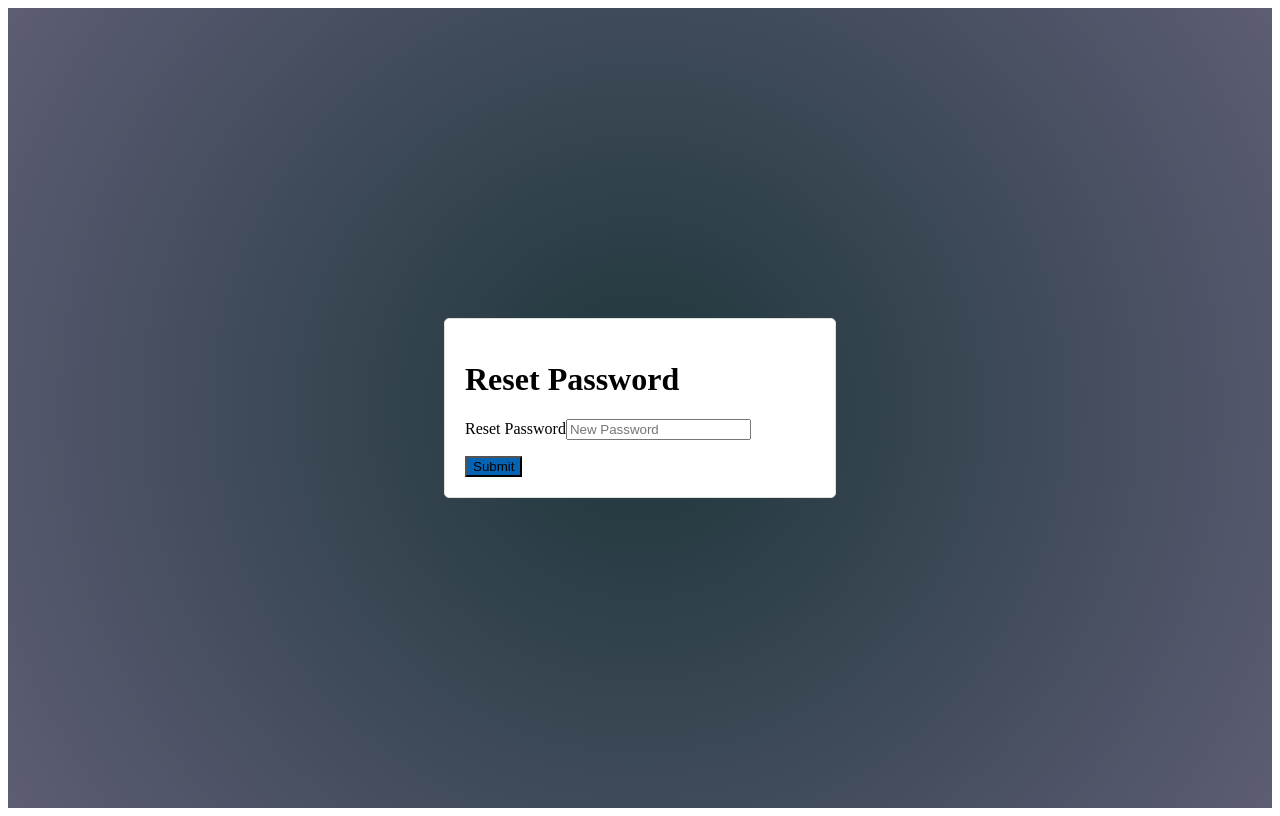
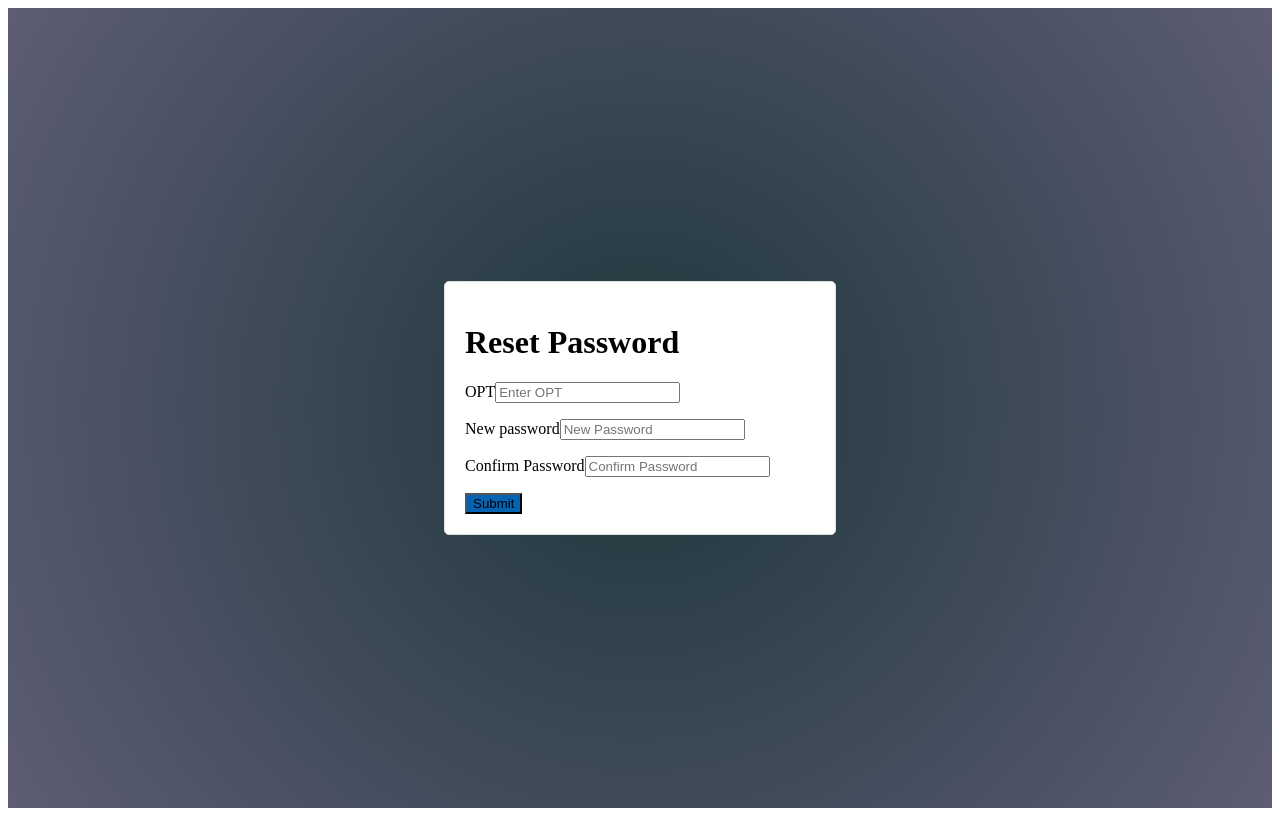
Before and after one commit to CS-407/Investogram-Frontend, a Next.js app: page /auth/resetpass in a window 1280 px wide. Built offline with nearby package versions, Linux system fonts and the light colour scheme.

Commit message:
Frontend for forgotpass and resetpass

```diff
--- a/src/app/auth/resetpass/page.tsx
+++ b/src/app/auth/resetpass/page.tsx
@@ -1,14 +1,17 @@
 "use client";
 
 import { useState, useEffect } from "react";
+import { useRouter } from "next/navigation";
 import "../authStyles.css";
 
 interface Fields {
 	password: string;
+	confirmpass: string;
+	opt: string;
 }
 
 function resetPass() {
-	const initialValues = { password: "" };
+	const initialValues = { password: "" , confirmpass: "", opt: ""};
 
 	const [formValues, setFormValues] = useState<Fields>(initialValues);
 	const [formErrors, setFormErrors] = useState<Fields>(initialValues);
@@ -47,6 +50,31 @@ function resetPass() {
 		return errors;
 	};
 
+
+	const router = useRouter();
+
+	function ResetPass() {
+		fetch('http://localhost:5000/api/auth/resetpass', {
+        method: 'POST',
+        headers: {
+            'Content-Type': 'application/json',
+        },
+        body: JSON.stringify({
+            OPT: formValues.opt,
+			newpass: formValues.password,
+			confirmpass: formValues.confirmpass
+        })
+    })
+    .then(res => res.json())
+    .then(data => {
+        if (data.msg === "Success") {
+			router.push("/auth/login");
+        } else {
+			// handle else condition
+        }
+    })
+	}
+
 	return (
 		<div className="formPage">
 			<div className="container">
@@ -55,7 +83,18 @@ function resetPass() {
 					<div className="ui divider"></div>
 					<div className="ui form">
 						<div className="form">
-							<label>Reset Password</label>
+							<label>OPT</label>
+							<input
+								type="text"
+								name="opt"
+								placeholder="Enter OPT"
+								value={formValues.opt}
+								onChange={handleChange}
+							/>
+						</div>
+						<p>{formErrors.opt}</p>
+						<div className="form">
+							<label>New password</label>
 							<input
 								type="password"
 								name="password"
@@ -65,6 +104,17 @@ function resetPass() {
 							/>
 						</div>
 						<p>{formErrors.password}</p>
+						<div className="form">
+							<label>Confirm Password</label>
+							<input
+								type="password"
+								name="confirmpass"
+								placeholder="Confirm Password"
+								value={formValues.confirmpass}
+								onChange={handleChange}
+							/>
+						</div>
+						<p>{formErrors.confirmpass}</p>
 						<button className="fluid ui button blue">Submit</button>
 					</div>
 				</form>
```
Also changed, not shown: src/app/auth/forgotpass/page.tsx (+2 -18 lines).
